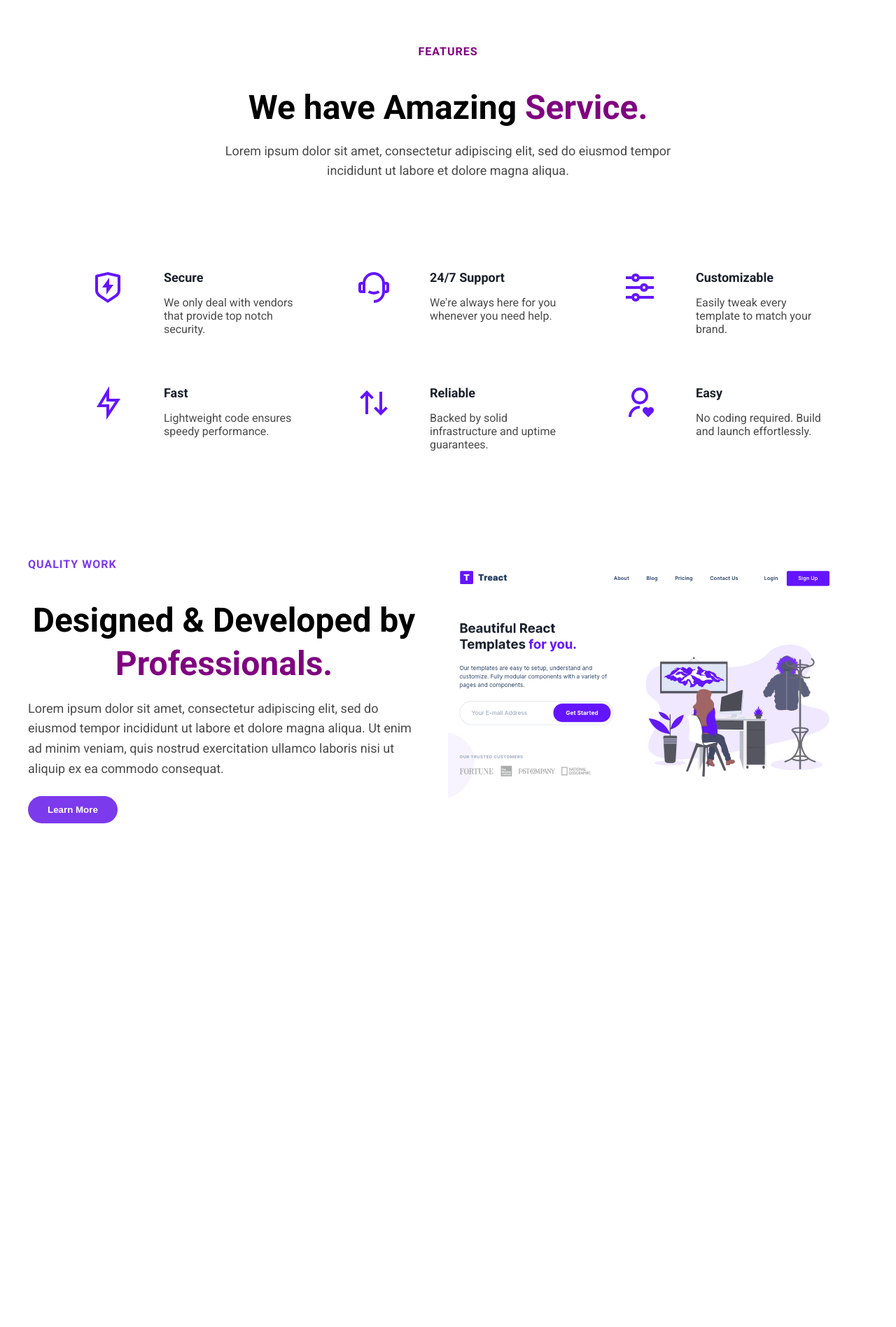
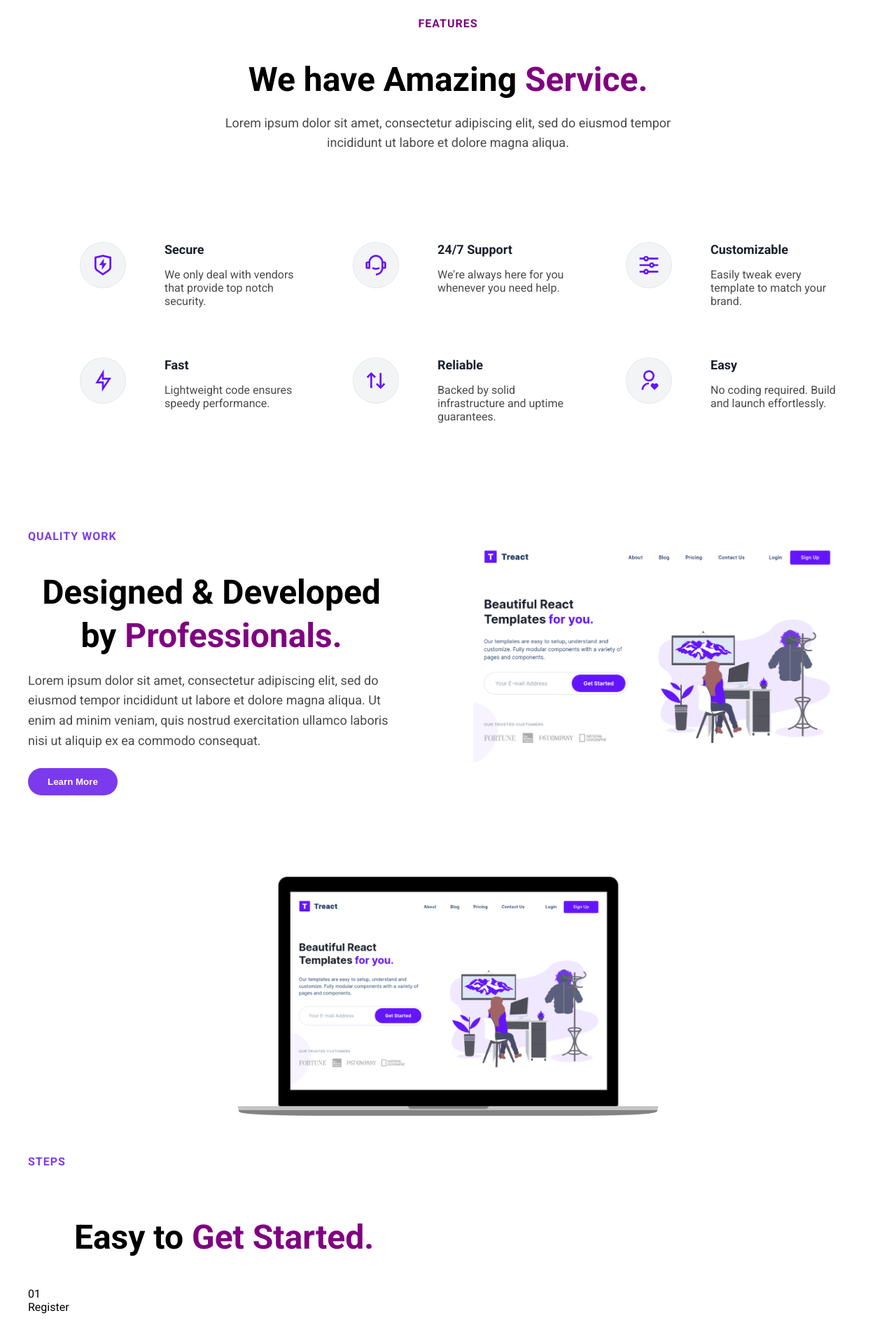
Before and after one commit to jradame/bonuschallenge, a plain HTML site: page index.html in a window 1280 px wide. Shown: the part 903-2800 px from the top of the page at 70% size. Before the commit the page ends 2108 px from the top, so only its background shows below. Drawn offline with Linux system fonts and the light colour scheme.

Commit message:
bonuschallenge

```diff
--- a/index.html
+++ b/index.html
@@ -1,6 +1,5 @@
 <!DOCTYPE html>
 <html lang="en">
-
   <head>
     <meta charset="UTF-8" />
     <meta name="viewport" content="width=device-width, initial-scale=1.0" />
@@ -14,7 +13,11 @@
       <nav>
         <div class="row nav__row">
           <div class="nav__logo">
-          <img class="nav__logo--img" src="./assets/logo.2c489fc453a1783cbadacf914efa3df6.svg" alt="logo" />
+            <img
+              class="nav__logo--img"
+              src="./assets/logo.2c489fc453a1783cbadacf914efa3df6.svg"
+              alt="logo"
+            />
             <div class="nav__logo--title">Treact</div>
           </div>
           <div class="nav__links">
@@ -31,22 +34,36 @@
 
     <!-- Hero -->
     <section class="landing__content">
-    <div class="row landing__row">
+      <div class="landing__row">
         <div class="landing__left">
-        <h1 class="section__title">Beautiful React Templates <span class="purple">for you.</span></h1>
+          <h1 class="section__title">
+            Beautiful React Templates <span class="purple">for you.</span>
+          </h1>
           <p>
             Our templates are easy to set up, understand, and customize. Fully
             modular components with a variety of pages and components.
           </p>
           <div class="header__email">
-          <input type="text" class="header__email--input" placeholder="Your Email Address" />
+            <input
+              type="text"
+              class="header__email--input"
+              placeholder="Your Email Address"
+            />
             <button class="header__email--btn">Get Started</button>
           </div>
           <p class="header__customers--title">OUR TRUSTED CUSTOMERS</p>
-        <img src="./assets/customers-logo-strip.680ac7c2e8ae28161d2c.png" alt="customers" class="header__img" />
+          <img
+            src="./assets/customers-logo-strip.680ac7c2e8ae28161d2c.png"
+            alt="customers"
+            class="header__img"
+          />
         </div>
         <div class="landing__right">
-        <img src="./assets/design-illustration-2.6da6a00b20c07c4a9b65d1870679e1b8.svg" alt="Landing illustration" class="landing__img" />
+          <img
+            src="./assets/design-illustration-2.6da6a00b20c07c4a9b65d1870679e1b8.svg"
+            alt="Landing illustration"
+            class="landing__img"
+          />
         </div>
       </div>
     </section>
@@ -58,24 +75,32 @@
           <div class="row">
             <div class="row__narrow">
               <h4 class="section__tag"><span class="purple">FEATURES</span></h4>
-            <h2 class="section__title">We have Amazing <span class="purple">Service.</span></h2>
+              <h2 class="section__title">
+                We have Amazing <span class="purple">Service.</span>
+              </h2>
               <div class="section__para">
-              Lorem ipsum dolor sit amet, consectetur adipiscing elit, sed do eiusmod tempor incididunt ut labore et dolore magna aliqua.
+                Lorem ipsum dolor sit amet, consectetur adipiscing elit, sed do
+                eiusmod tempor incididunt ut labore et dolore magna aliqua.
               </div>
             </div>
           </div>
           <div class="row">
             <div class="features">
-
               <!-- Feature cards -->
               <div class="feature">
                 <div class="feature__row">
                   <figure class="feature__img--wrapper">
-                  <img src="./assets/shield-icon.daefe14b320b14fbd9cbd18908ac93ec.svg" alt="" class="feature__img" />
+                    <img
+                      src="./assets/shield-icon.daefe14b320b14fbd9cbd18908ac93ec.svg"
+                      alt=""
+                      class="feature__img"
+                    />
                   </figure>
                   <div class="feature__text">
                     <h2 class="feature__title">Secure</h2>
-                  <p class="feature__para">We only deal with vendors that provide top notch security.</p>
+                    <p class="feature__para">
+                      We only deal with vendors that provide top notch security.
+                    </p>
                   </div>
                 </div>
               </div>
@@ -83,11 +108,17 @@
               <div class="feature">
                 <div class="feature__row">
                   <figure class="feature__img--wrapper">
-                  <img src="./assets/support-icon.f9253ffa8cb6ffde5bbaa05eb5136375.svg" alt="" class="feature__img" />
+                    <img
+                      src="./assets/support-icon.f9253ffa8cb6ffde5bbaa05eb5136375.svg"
+                      alt=""
+                      class="feature__img"
+                    />
                   </figure>
                   <div class="feature__text">
                     <h2 class="feature__title">24/7 Support</h2>
-                  <p class="feature__para">We're always here for you whenever you need help.</p>
+                    <p class="feature__para">
+                      We're always here for you whenever you need help.
+                    </p>
                   </div>
                 </div>
               </div>
@@ -95,11 +126,17 @@
               <div class="feature">
                 <div class="feature__row">
                   <figure class="feature__img--wrapper">
-                  <img src="./assets/customize-icon.367468c90fd796009b97fbfba67b2c6a.svg" alt="" class="feature__img" />
+                    <img
+                      src="./assets/customize-icon.367468c90fd796009b97fbfba67b2c6a.svg"
+                      alt=""
+                      class="feature__img"
+                    />
                   </figure>
                   <div class="feature__text">
                     <h2 class="feature__title">Customizable</h2>
-                  <p class="feature__para">Easily tweak every template to match your brand.</p>
+                    <p class="feature__para">
+                      Easily tweak every template to match your brand.
+                    </p>
                   </div>
                 </div>
               </div>
@@ -107,11 +144,17 @@
               <div class="feature">
                 <div class="feature__row">
                   <figure class="feature__img--wrapper">
-                  <img src="./assets/fast-icon.dbb971a73d4805d2fc3bcdacdb55beba.svg" alt="" class="feature__img" />
+                    <img
+                      src="./assets/fast-icon.dbb971a73d4805d2fc3bcdacdb55beba.svg"
+                      alt=""
+                      class="feature__img"
+                    />
                   </figure>
                   <div class="feature__text">
                     <h2 class="feature__title">Fast</h2>
-                  <p class="feature__para">Lightweight code ensures speedy performance.</p>
+                    <p class="feature__para">
+                      Lightweight code ensures speedy performance.
+                    </p>
                   </div>
                 </div>
               </div>
@@ -119,11 +162,17 @@
               <div class="feature">
                 <div class="feature__row">
                   <figure class="feature__img--wrapper">
-                  <img src="./assets/reliable-icon.1367510a8f0a1bec76dc425d25f92f43.svg" alt="" class="feature__img" />
+                    <img
+                      src="./assets/reliable-icon.1367510a8f0a1bec76dc425d25f92f43.svg"
+                      alt=""
+                      class="feature__img"
+                    />
                   </figure>
                   <div class="feature__text">
                     <h2 class="feature__title">Reliable</h2>
-                  <p class="feature__para">Backed by solid infrastructure and uptime guarantees.</p>
+                    <p class="feature__para">
+                      Backed by solid infrastructure and uptime guarantees.
+                    </p>
                   </div>
                 </div>
               </div>
@@ -131,15 +180,20 @@
               <div class="feature">
                 <div class="feature__row">
                   <figure class="feature__img--wrapper">
-                  <img src="./assets/simple-icon.673b7e1750b2a4ef32907fc164828d00.svg" alt="" class="feature__img" />
+                    <img
+                      src="./assets/simple-icon.673b7e1750b2a4ef32907fc164828d00.svg"
+                      alt=""
+                      class="feature__img"
+                    />
                   </figure>
                   <div class="feature__text">
                     <h2 class="feature__title">Easy</h2>
-                  <p class="feature__para">No coding required. Build and launch effortlessly.</p>
+                    <p class="feature__para">
+                      No coding required. Build and launch effortlessly.
+                    </p>
                   </div>
                 </div>
               </div>
-
             </div>
           </div>
         </div>
@@ -152,23 +206,79 @@
             <!-- Left -->
             <div class="quality__description">
               <p class="section__tag">QUALITY WORK</p>
-            <h2 class="section__title">Designed & Developed by <span class="purple">Professionals.</span></h2>
+              <h2 class="section__title">
+                Designed & Developed by
+                <span class="purple">Professionals.</span>
+              </h2>
               <p class="section__para">
-              Lorem ipsum dolor sit amet, consectetur adipiscing elit, sed do eiusmod tempor incididunt ut
-              labore et dolore magna aliqua. Ut enim ad minim veniam, quis nostrud exercitation ullamco
-              laboris nisi ut aliquip ex ea commodo consequat.
+                Lorem ipsum dolor sit amet, consectetur adipiscing elit, sed do
+                eiusmod tempor incididunt ut labore et dolore magna aliqua. Ut
+                enim ad minim veniam, quis nostrud exercitation ullamco laboris
+                nisi ut aliquip ex ea commodo consequat.
               </p>
               <button class="btn">Learn More</button>
             </div>
 
             <!-- Right -->
             <figure class="quality__image--wrapper">
-            <img src="./assets/hero-screenshot-1.40a097b525c2f8c9808e.png" alt="Quality Work Screenshot" class="quality__img">
+              <img
+                src="./assets/hero-screenshot-1.40a097b525c2f8c9808e.png"
+                alt="Quality Work Screenshot"
+                class="quality__img"
+              />
             </figure>
           </div>
         </div>
       </section>
+      <section id="steps">
+        <div class="container">
+          <div class="steps__row">
+            <!-- Left -->
+            <figure class="steps__img--wrapper">
+              <img
+                src="./assets/hero-screenshot-2.241aac1fbc66db29d873.png"
+                alt=""
+                class="steps__img"
+              />
+            </figure>
+
+            <!-- Right -->
+            <div class="steps__description">
+              <div class="section__tag">STEPS</div>
+              <h2 class="section__title">
+                Easy to <span class="purple">Get Started.</span>
+              </h2>
+
+              <div class="steps__list">
+                <div class="step">
+                  <div class="step__number">01</div>
+                  <div class="step__description">
+                    <div class="step__title">Register</div>
+                    <p class="step__para">Create an account with us using Google or Facebook.</p>
+                  </div>
+                </div>
+
+                <div class="step">
+                  <div class="step__number">02</div>
+                  <div class="step__description">
+                    <div class="step__title">Download</div>
+                    <p class="step__para">Browse and Download the template that you like from the marketplace.</p>
+                  </div>
+                </div>
+
+                <div class="step">
+                  <div class="step__number">03</div>
+                  <div class="step__description">
+                    <div class="step__title">Run</div>
+                    <p class="step__para">Follow the instructions to setup and customize the template to your needs.</p>
+                  </div>
+                </div>
+              </div>
+            </div>
+          </div>
+        </div>
+      </section>
+
     </main>
   </body>
-
 </html>
--- a/style.css
+++ b/style.css
@@ -103,6 +103,20 @@ nav {
 }
 
 /* left side text */
+.landing__content {
+  padding: 100px 20px;
+}
+
+.landing__row {
+  width: 100%;
+  max-width: 1200px;
+  margin: 0 auto;
+  display: flex;
+  align-items: center;
+  gap: 40px;
+}
+
+/* left side text */
 .landing__left {
   flex: 0 0 40%;
   display: flex;
@@ -123,6 +137,8 @@ nav {
   color: #4a4a4a;
   margin-bottom: 30px;
 }
+
+
 
 /* Right side (image) */
 .quality__image--wrapper {
@@ -238,48 +254,51 @@ nav {
 }
 
 /* Features Section Container */
+/* === FEATURES SECTION === */
 #features .container {
   padding: 80px 0;
 }
 
-
 .features {
   display: flex;
   flex-wrap: wrap;
+  justify-content: center;
   gap: 40px;
-	justify-content: center;
-	max-width: 1100px;
+  max-width: 1200px;
   margin: 0 auto;
-	padding: 0 20px; /* tighter on sides */
+  padding: 0 20px;
 }
 
-
-  /* Feature Block */
 .feature {
-	flex: 1 1 calc(33.333% - 27px);
+  flex: 1 1 calc(33.333% - 40px);
+  max-width: 350px;
   display: flex;
 }
 
-  /* feature row */
+/* Inside each feature */
 .feature__row {
   display: flex;
   align-items: flex-start;
   gap: 16px;
 }
 
-  /* Image wrapper */
 .feature__img--wrapper {
-	width: 48px;
-	height: 48px;
+  width: 64px;
+  height: 64px;
+  background-color: #f3f4f6;
+  border-radius: 50%;
+  display: flex;
+  align-items: center;
+  justify-content: center;
   flex-shrink: 0;
+  box-shadow: 0 0 0 1px #e5e7eb;
 }
 
 .feature__img {
-	width: 100%;
-	height: auto;
+  width: 32px;
+  height: 32px;
 }
 
-  /* Feature text */
 .feature__title {
   font-size: 18px;
   font-weight: 700;
@@ -326,3 +345,71 @@ nav {
 	font-weight: 700;
 	cursor: pointer;
   }
+
+  .quality__row {
+    display: flex;
+    align-items: center;
+    justify-content: space-between;
+    flex-wrap: nowrap;
+    gap: 40px;
+  }
+
+  .quality__description,
+  .quality__image--wrapper {
+    width: 50%;
+    max-width: 600px;
+  }
+
+  .quality__description {
+    padding-right: 32px;
+  }
+
+  .quality__image--wrapper {
+    display: flex;
+    justify-content: center;
+  }
+
+  .quality__img {
+    width: 100%;
+    height: auto;
+    max-width: 600px;
+  }
+
+  .section__tag {
+    margin-bottom: 4px;
+  }
+
+  #steps {
+    padding: 80px 20px;
+  }
+
+  .steps__row {
+    display: flex;
+    justify-content: space-between;
+    align-items: center;
+    max-width: 1200px;
+    margin: 0 auto;
+    gap: 40px;
+    flex-wrap: wrap;
+  }
+
+  .steps__img--wrapper {
+    flex: 1 1 50%;
+    display: flex;
+    justify-content: center;
+  }
+
+  .steps__img {
+    width: 100%;
+    max-width: 600px;
+    height: auto;
+    border-radius: 12px;
+  }
+
+  .steps__description {
+    flex: 1 1 50%;
+    max-width: 560px;
+    display: flex;
+    flex-direction: column;
+    gap: 24px;
+  }
```
Lines whose indentation alone changed are shown as unchanged.
